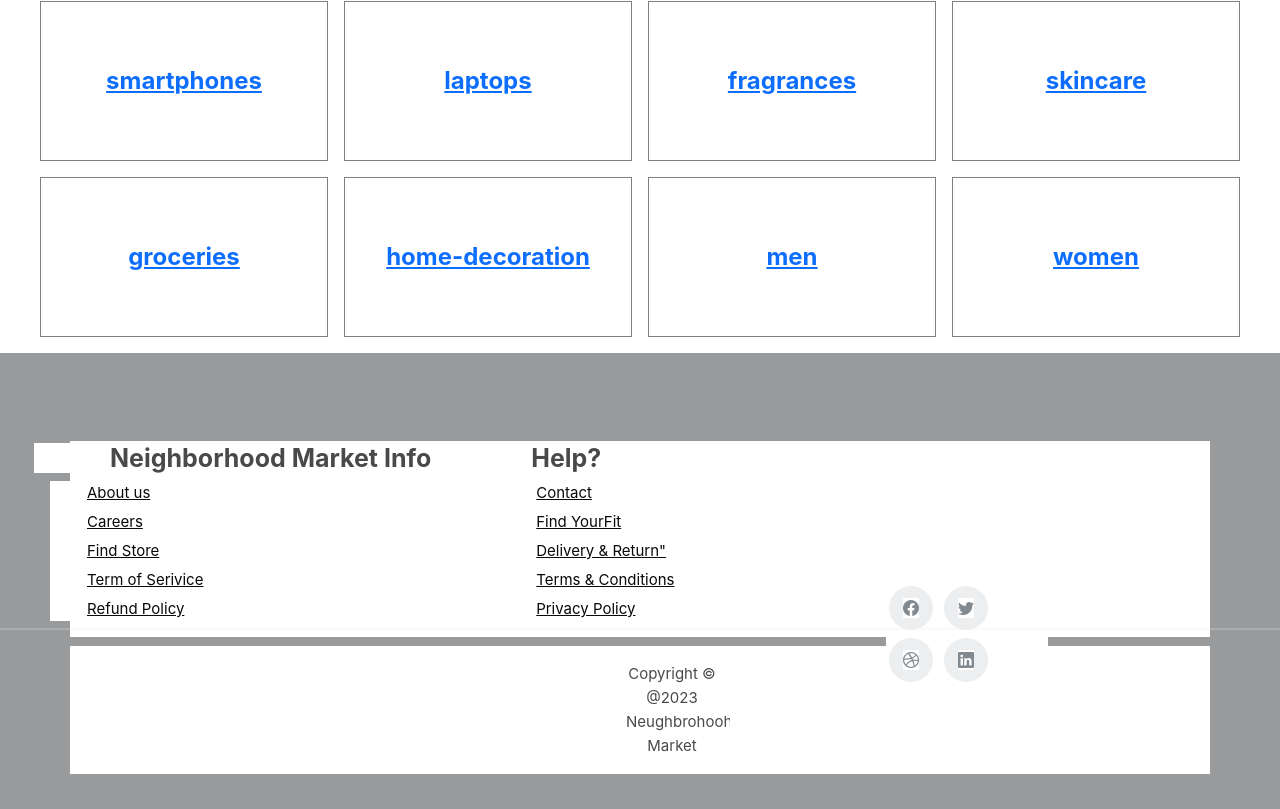
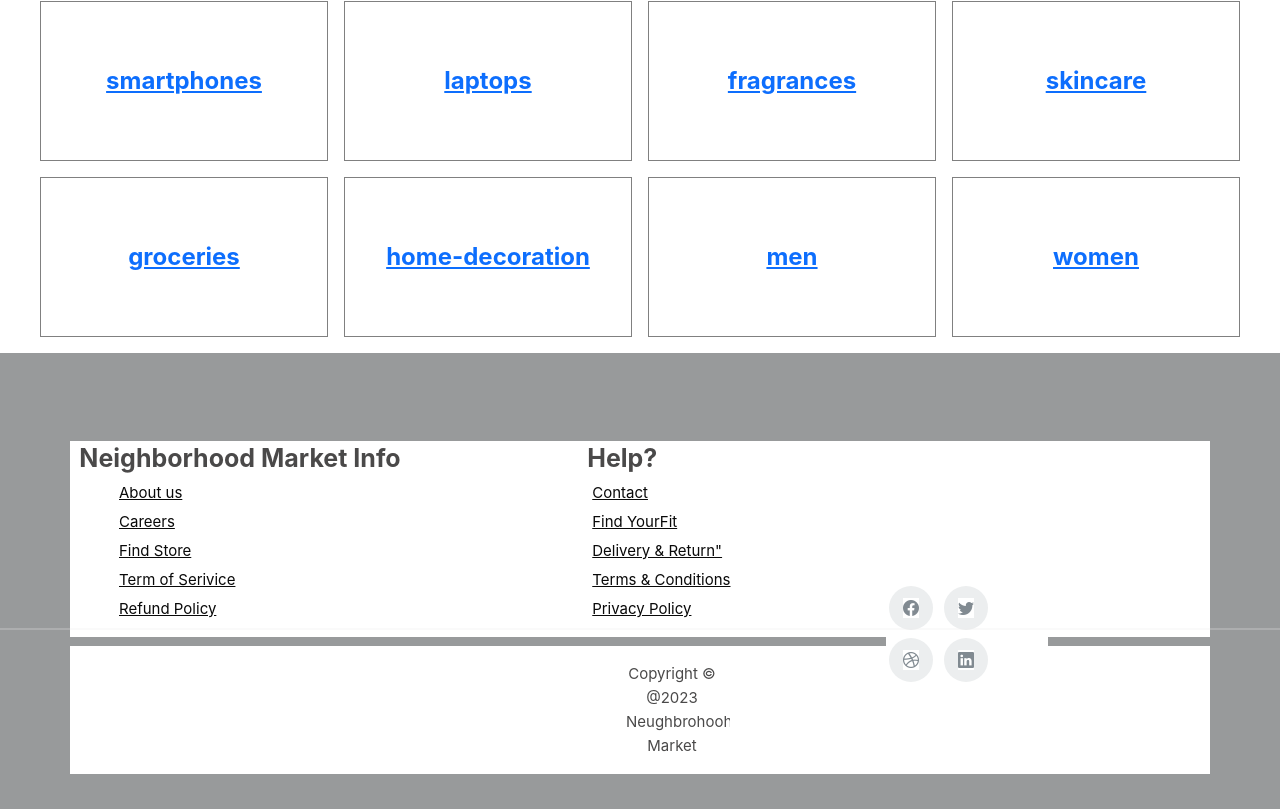
Before and after one commit to Darklove12/Team_Youth_Developer, a React (Vite) app: page / in a window 1280 px wide. Shown: the part 1225-2034 px from the top of the page. Built offline with nearby package versions, Linux system fonts and the light colour scheme.

Commit message:
chanded footer

```diff
--- a/src/components/Footer.css
+++ b/src/components/Footer.css
@@ -17,11 +17,13 @@
 }
 .neig{
   text-align: center;
-  margin-left: -3rem;
   margin-top: 2px;
+  margin-left: -10px;
+  width: 21rem;
 }
 .help{
   margin-top: 2px;
+  margin-left: 2rem;
 }
 .site-footer a:hover
 {
@@ -30,7 +32,6 @@
 .footer-links
 {
   list-style:none;
-  margin-left: -2rem;
 }
 li
 {
```
